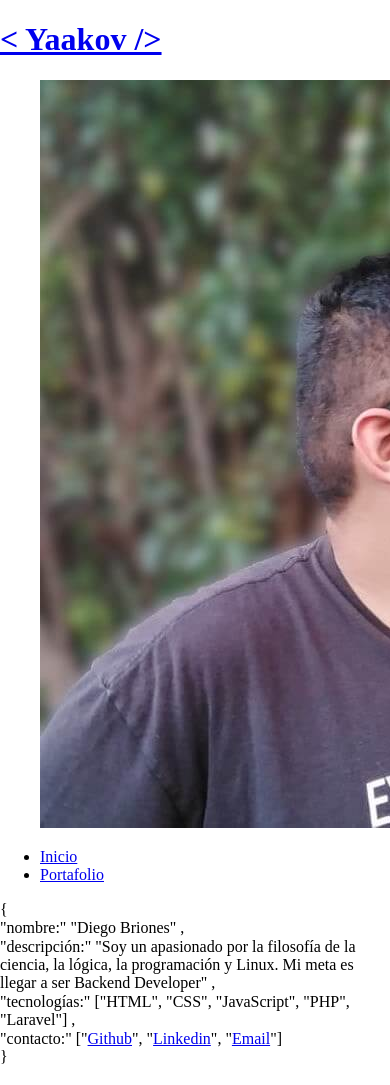
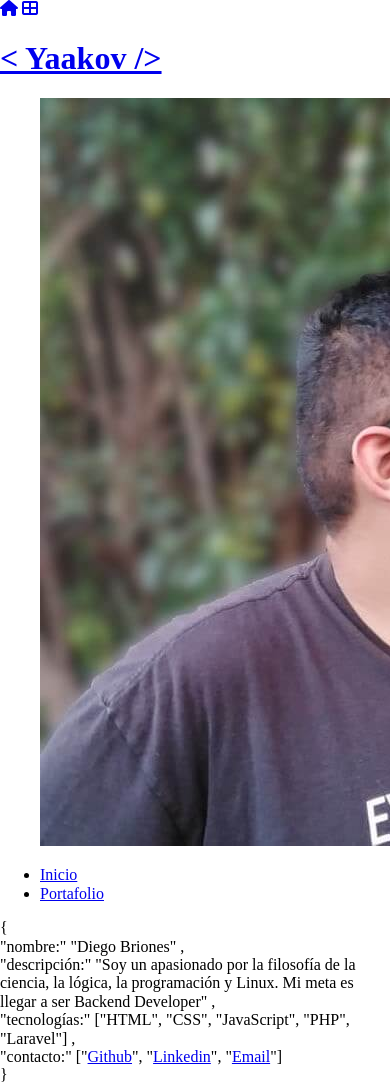
Before and after one commit to yaakov04/yaakov, a website built with webpack: page public/index.html in a window 390 px wide. Shown: the top 1085 px of the page. Built offline with nearby package versions, Linux system fonts and the light colour scheme; files whose address does not match are found by name.

Commit message:
add mobile menu

```diff
--- a/public/index.html
+++ b/public/index.html
@@ -15,6 +15,9 @@
 </head>
 
 <body>
+    <div class="Mobile-menu entry-3s">
+        <div class="loading"></div>
+    </div>
     <div class="Main-container container">
         <header class="Header entry-3s" id="header">
             <div class="loading"></div>
--- a/src/routes/index.js
+++ b/src/routes/index.js
@@ -1,4 +1,5 @@
 import Header from '../template/Header';
+import MobileMenu from '../template/MobileMenu';
 import Error404 from '../pages/Error404';
 import Home from "../pages/Home";
 import Portafolio from '../pages/Portafolio';
@@ -15,8 +16,10 @@ const routes = {
 const router = async() => {
     const header = null || document.querySelector('#header');
     const content = null || document.querySelector('#content');
+    const mobileMenu = null || document.querySelector('.Mobile-menu');
 
     header.innerHTML = await Header();
+    mobileMenu.innerHTML = await MobileMenu();
     let hash = getHash();
     let route = await resolveRoutes(hash);
     let render = routes[route] ? routes[route] : Error404;
--- /dev/null
+++ b/src/template/MobileMenu.js
@@ -0,0 +1,11 @@
+const MobileMenu = () => {
+    const view = `
+        <nav>
+            <a href="#"><i class="fas fa-home"></i></a>
+            <a href="#/portafolio/1"><i class="fas fa-th-large"></i></a>
+        </nav>
+    `;
+    return view;
+};
+
+export default MobileMenu;
```
